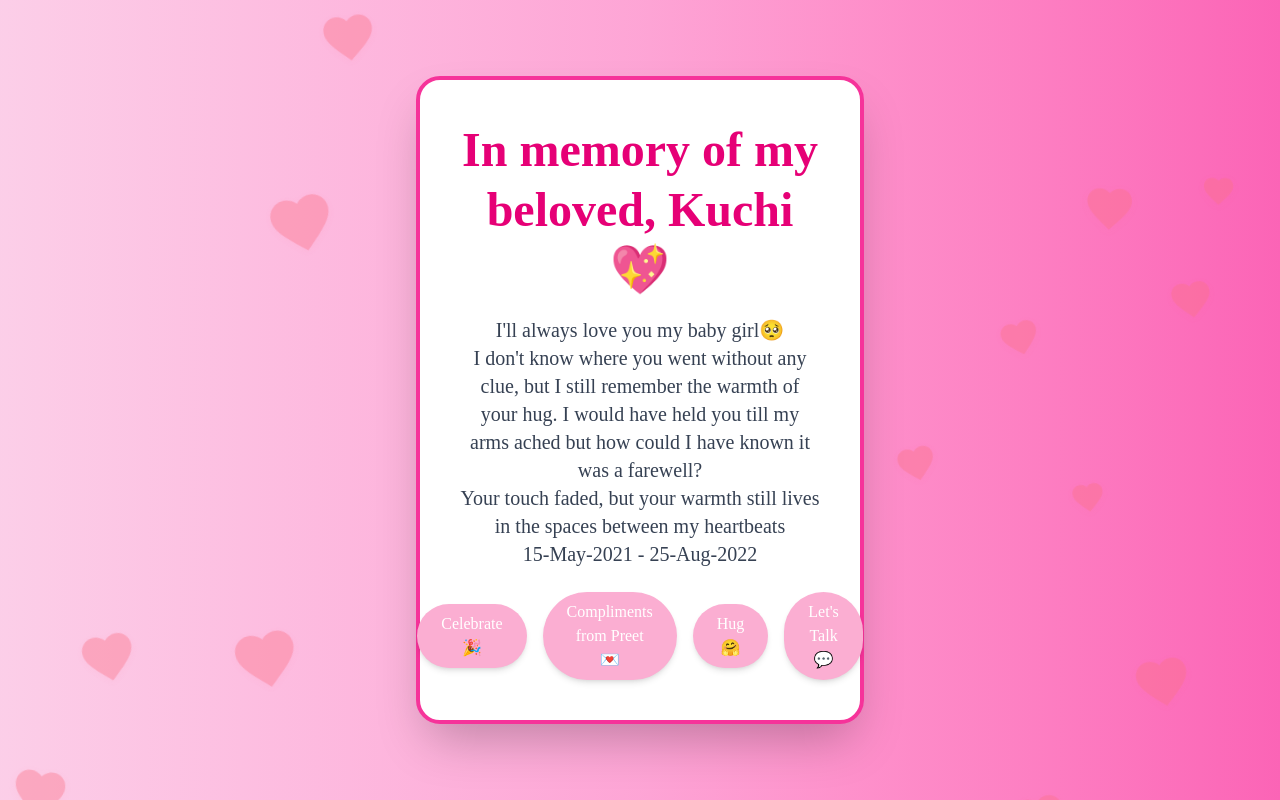
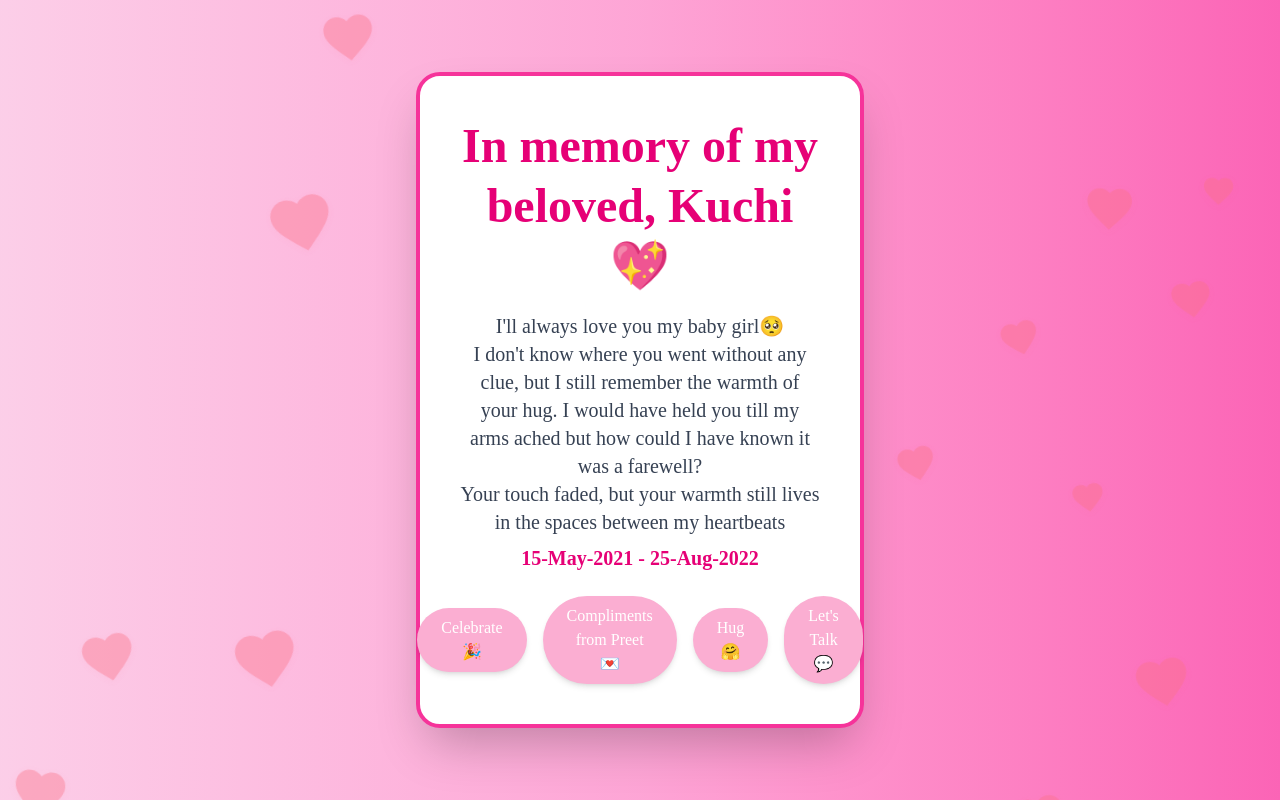
Before and after one commit to Trippy-69/Personal, a React (Vite) app: page / in a window 1280 px wide. Shown: the top 800 px of the page. Built offline with nearby package versions, Linux system fonts and the light colour scheme.

Commit message:
added messages

```diff
--- a/src/App.jsx
+++ b/src/App.jsx
@@ -128,7 +128,7 @@ function App() {
         <p className="text-gray-700 mt-4 text-lg sm:text-xl text-center">
           I'll always love you my baby girl🥺<br/>
           I don't know where you went without any clue, but I still remember the warmth of your hug. I would have held you till my arms ached but how could I have known it was a farewell? <br/>           Your touch faded, but your warmth still lives in the spaces between my heartbeats<br/>
-          15-May-2021 - 25-Aug-2022
+          <span className="block mt-2 text-center font-semibold text-pink-600">15-May-2021 - 25-Aug-2022</span>
         </p>
         <div className="mt-6 space-y-4 sm:space-y-0 sm:space-x-4 flex flex-col sm:flex-row items-center justify-center w-full">
           <button onClick={handleForgiveClick} className="bg-[#FBAED2] text-white px-6 py-2 rounded-full shadow-md hover:bg-[#F98FB8] transition transform hover:scale-105 w-full sm:w-auto">
```
